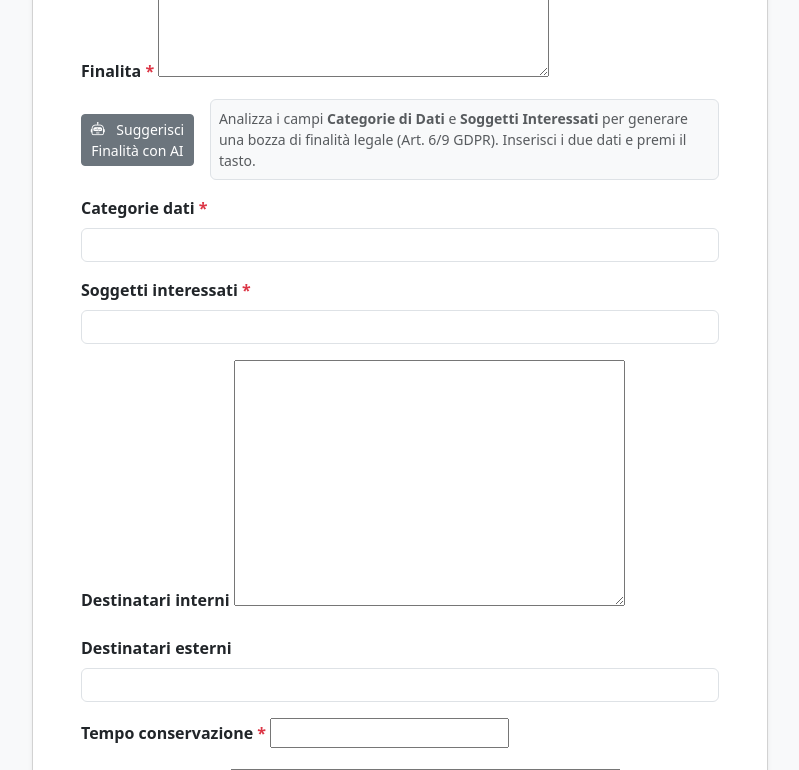
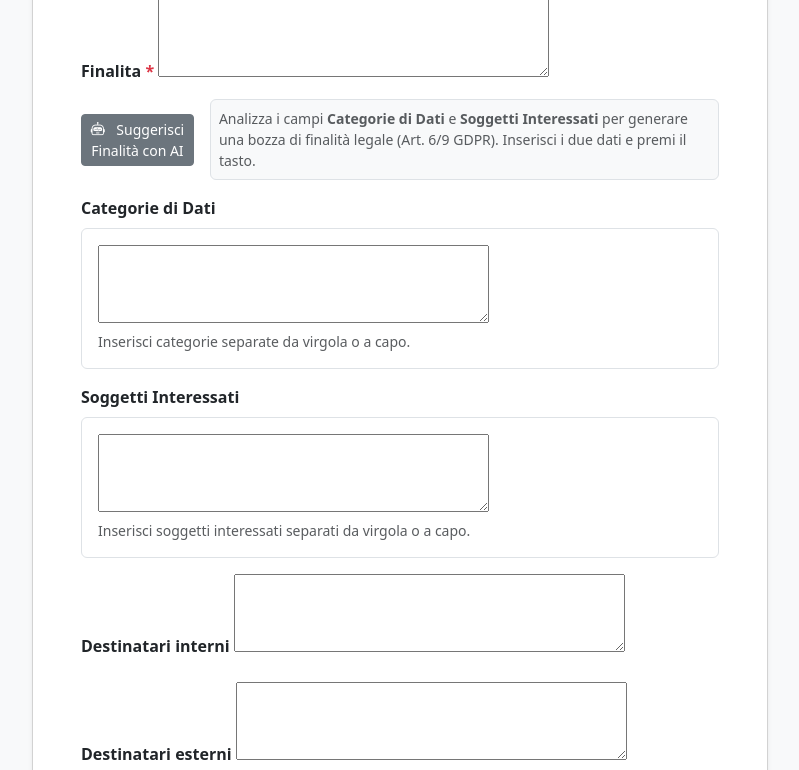
Before and after one commit to HUBCompliance/Piattaforma-HUBCOmpliance, a Django app: template templates/compliance/trattamento_form.html in a window 1280 px wide. Shown: the part 359-1129 px from the top of the page, without its empty margins (240-1039 px from the left). Run offline with Django 4.2, Linux system fonts and the light colour scheme; the template is opened without the code that fills it: values that come from a table or form of the project are taken from there, others are empty; data comes from the database, SQL or seed files in the repository.

Commit message:
Allow editing trattamento categories and subjects

```diff
--- a/compliance/forms.py
+++ b/compliance/forms.py
@@ -1,11 +1,12 @@
 from django import forms
+import re
 from django.db.models import Q
 from django.forms import inlineformset_factory
 from django.utils.translation import gettext_lazy as _
 
 # Importa tutti i modelli da compliance.models (modello 'NotificaIncidente' è aggiornato)
 from .models import (
-    Trattamento, DomandaChecklist, RispostaChecklist,
+    CategoriaDati, SoggettoInteressato, Trattamento, DomandaChecklist, RispostaChecklist,
     TemplateDocumento, CategoriaDocumento, DocumentoAziendale, VersioneDocumento,
     Incidente, RichiestaInteressato,
     AuditCategoria, AuditDomanda, AuditRisposta, AuditSession,
@@ -21,13 +22,83 @@ from user_auth.models import CustomUser as User, Azienda
 # ==============================================================================
 
 class TrattamentoForm(forms.ModelForm):
+    categorie_dati_input = forms.CharField(
+        required=False,
+        label=_("Categorie di Dati"),
+        help_text=_("Inserisci categorie separate da virgola o a capo."),
+        widget=forms.Textarea(attrs={'rows': 3}),
+    )
+    soggetti_interessati_input = forms.CharField(
+        required=False,
+        label=_("Soggetti Interessati"),
+        help_text=_("Inserisci soggetti interessati separati da virgola o a capo."),
+        widget=forms.Textarea(attrs={'rows': 3}),
+    )
+
     class Meta:
         model = Trattamento
         exclude = ['azienda', 'creato_da', 'livello_rischio', 'punteggio_rischio_calcolato', 'dpia_necessaria']
         widgets = {
             'finalita': forms.Textarea(attrs={'rows': 3}),
+            'destinatari_interni': forms.Textarea(attrs={'rows': 3}),
+            'destinatari_esterni': forms.Textarea(attrs={'rows': 3}),
             'misure_sicurezza': forms.Textarea(attrs={'rows': 4}),
         }
+
+    def __init__(self, *args, **kwargs):
+        super().__init__(*args, **kwargs)
+        self.fields.pop('categorie_dati', None)
+        self.fields.pop('soggetti_interessati', None)
+
+        ordered_fields = [
+            'nome_trattamento',
+            'tipo_ruolo',
+            'per_conto_di',
+            'finalita',
+            'categorie_dati_input',
+            'soggetti_interessati_input',
+            'destinatari_interni',
+            'destinatari_esterni',
+            'tempo_conservazione',
+            'misure_sicurezza',
+        ]
+        self.order_fields(ordered_fields)
+
+        if self.instance.pk:
+            categorie = self.instance.categorie_dati.values_list('nome', flat=True)
+            soggetti = self.instance.soggetti_interessati.values_list('nome', flat=True)
+            self.fields['categorie_dati_input'].initial = ", ".join(categorie)
+            self.fields['soggetti_interessati_input'].initial = ", ".join(soggetti)
+
+    def _parse_items(self, value):
+        if not value:
+            return []
+        items = [item.strip() for item in re.split(r'[\n,]+', value) if item.strip()]
+        return list(dict.fromkeys(items))
+
+    def _update_m2m_from_input(self, instance):
+        categorie = self._parse_items(self.cleaned_data.get('categorie_dati_input'))
+        soggetti = self._parse_items(self.cleaned_data.get('soggetti_interessati_input'))
+
+        categoria_objs = [
+            CategoriaDati.objects.get_or_create(nome=nome)[0] for nome in categorie
+        ]
+        soggetto_objs = [
+            SoggettoInteressato.objects.get_or_create(nome=nome)[0] for nome in soggetti
+        ]
+
+        instance.categorie_dati.set(categoria_objs)
+        instance.soggetti_interessati.set(soggetto_objs)
+
+    def save(self, commit=True):
+        instance = super().save(commit=commit)
+        if commit:
+            self._update_m2m_from_input(instance)
+        return instance
+
+    def save_m2m(self):
+        super().save_m2m()
+        self._update_m2m_from_input(self.instance)
 
 # ==============================================================================
 # 2. FORMS PER LA GESTIONE DOCUMENTALE
--- a/templates/compliance/trattamento_form.html
+++ b/templates/compliance/trattamento_form.html
@@ -53,9 +53,12 @@
                                     </small>
                                 </div>
 
-                            {% elif field.name == 'categorie_dati' or field.name == 'soggetti_interessati' or field.name == 'destinatari_esterni' %}
+                            {% elif field.name == 'categorie_dati_input' or field.name == 'soggetti_interessati_input' %}
                                 <div class="border p-3 rounded bg-white">
-                                    {{ field.as_ul }}
+                                    {{ field }}
+                                    {% if field.help_text %}
+                                        <small class="text-muted d-block mt-2">{{ field.help_text }}</small>
+                                    {% endif %}
                                 </div>
 
                             {% else %}
```
Also changed, not shown: compliance/views.py (+8 -1 lines).
